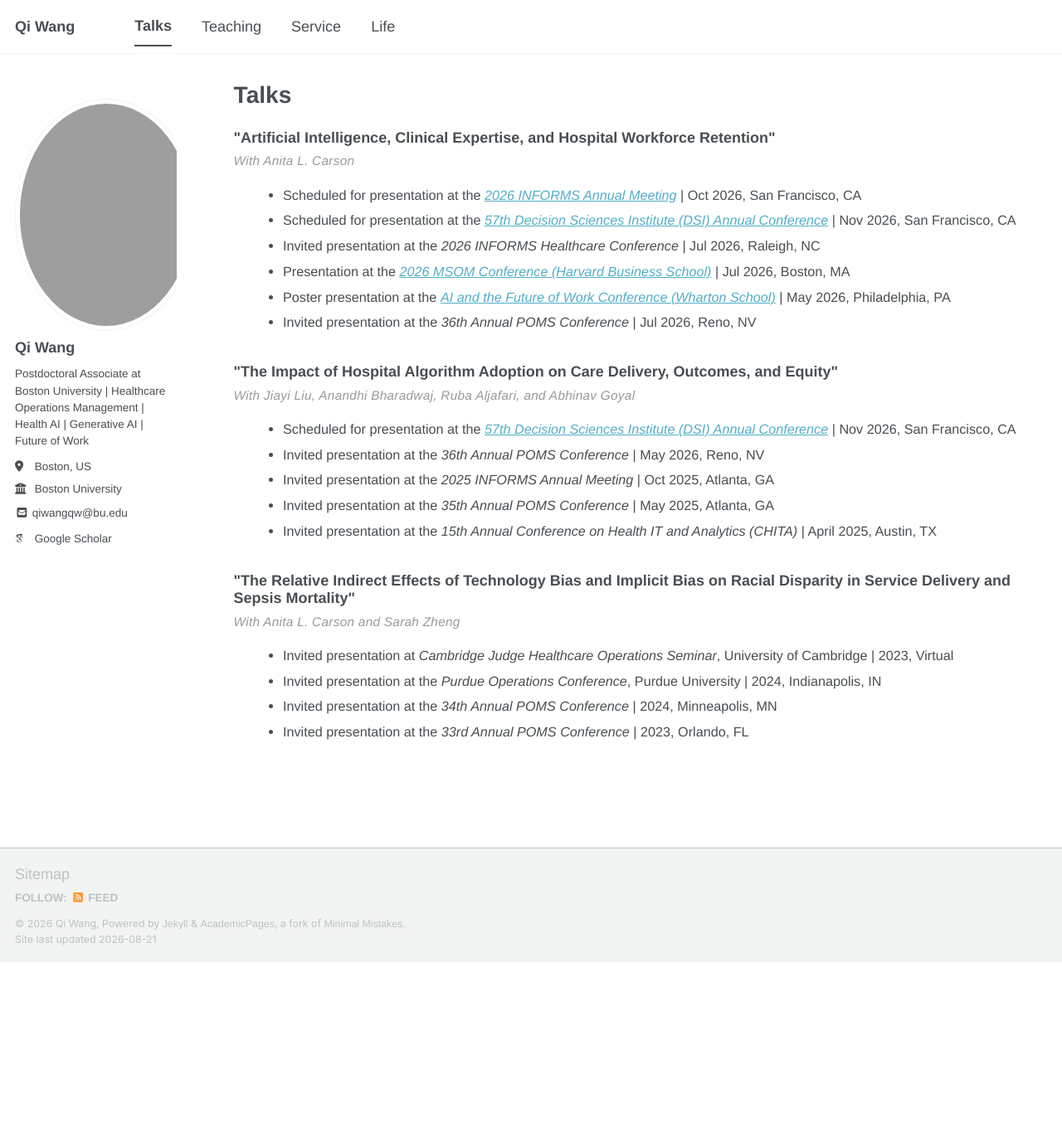
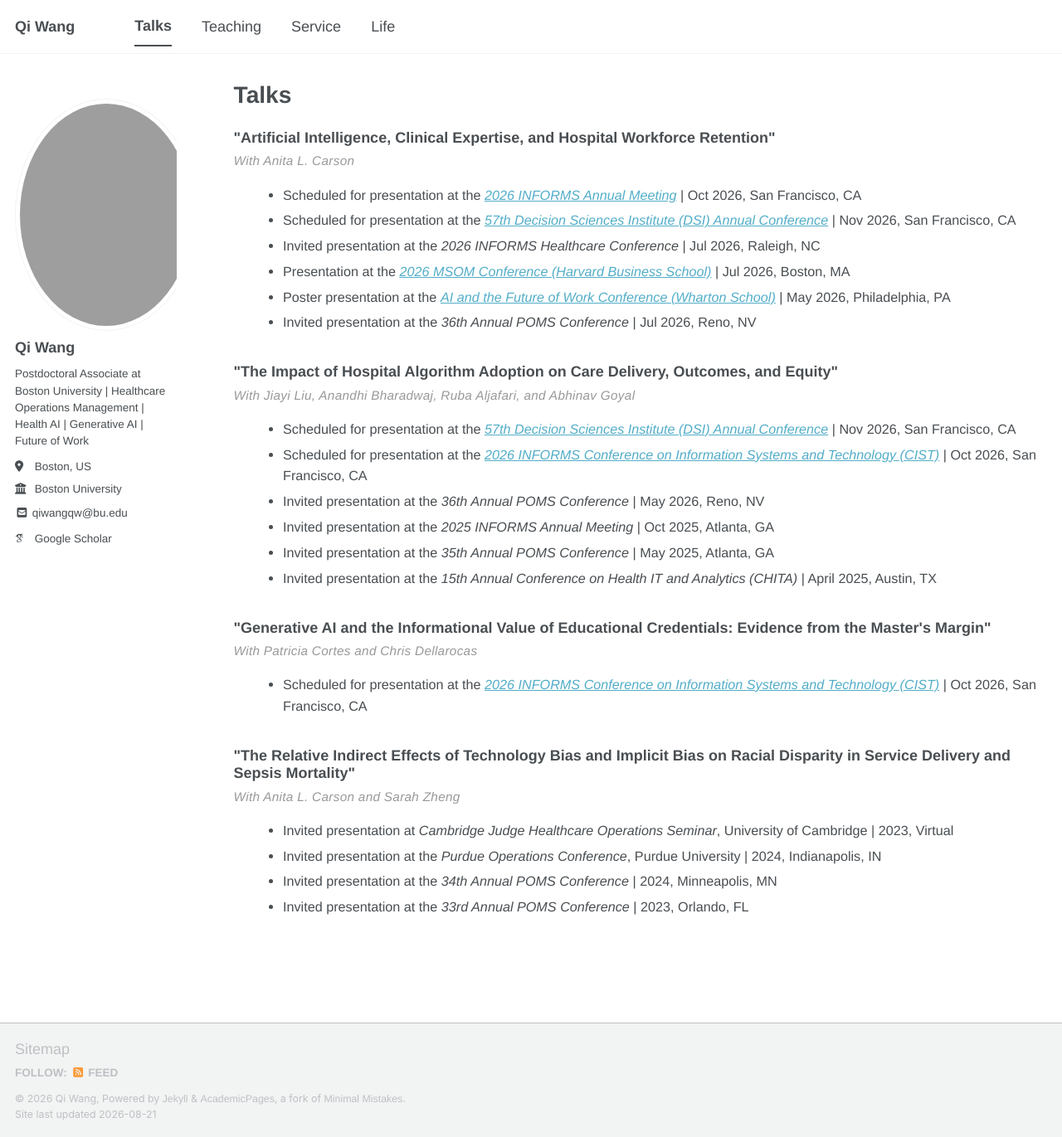
Before and after one commit to qiwang-katherine/qiwang-katherine.github.io, a Jekyll site: the page built from _pages/talks.html, in a window 1280 px wide and 1371 px high. Shown: the whole window at 83% size. Built offline with Jekyll 4.4.1, drawn with Linux system fonts in a browser that asks for light colours; some web fonts are replaced; a script bundle is joined from its source files by our own code; library files that are not in the unit come from our copies.

Commit message:
talks.html

```diff
--- a/_pages/talks.html
+++ b/_pages/talks.html
@@ -28,10 +28,20 @@ author_profile: true
 
 <ul class="talk-list">
   <li>Scheduled for presentation at the <a href="https://decisionsciences.org/" target="_blank"><i>57th Decision Sciences Institute (DSI) Annual Conference</i></a> | Nov 2026, San Francisco, CA</li>
+  <li>Scheduled for presentation at the <a href="https://cist2026.github.io/" target="_blank"><i>2026 INFORMS Conference on Information Systems and Technology (CIST)</i></a> | Oct 2026, San Francisco, CA</li>
   <li>Invited presentation at the <i>36th Annual POMS Conference</i> | May 2026, Reno, NV</li>
   <li>Invited presentation at the <i>2025 INFORMS Annual Meeting</i> | Oct 2025, Atlanta, GA</li>
   <li>Invited presentation at the <i>35th Annual POMS Conference</i> | May 2025, Atlanta, GA</li>
   <li>Invited presentation at the <i>15th Annual Conference on Health IT and Analytics (CHITA)</i> | April 2025, Austin, TX</li>
+</ul>
+
+</div>
+
+<div class="talk-paper">
+<h3 class="talk-paper-title">"Generative AI and the Informational Value of Educational Credentials: Evidence from the Master's Margin"</h3>
+<p class="talk-paper-coauthors">With Patricia Cortes and Chris Dellarocas</p>
+<ul class="talk-list">
+  <li>Scheduled for presentation at the <a href="https://cist2026.github.io/" target="_blank"><i>2026 INFORMS Conference on Information Systems and Technology (CIST)</i></a> | Oct 2026, San Francisco, CA</li>
 </ul>
 
 </div>
```
